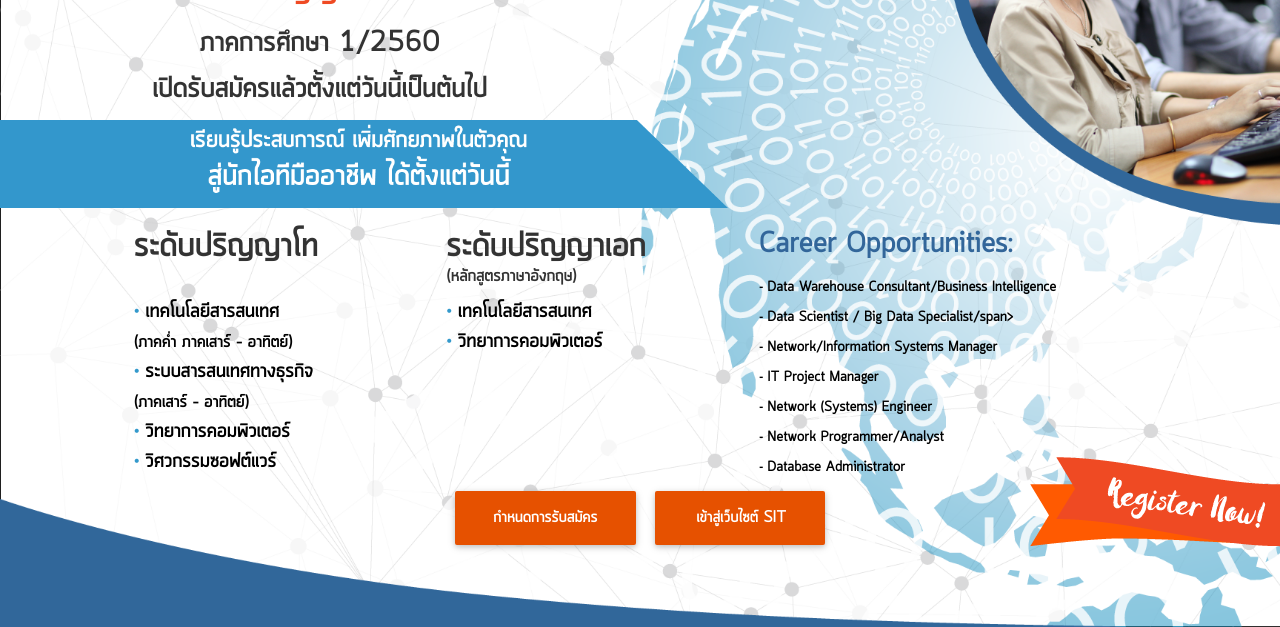
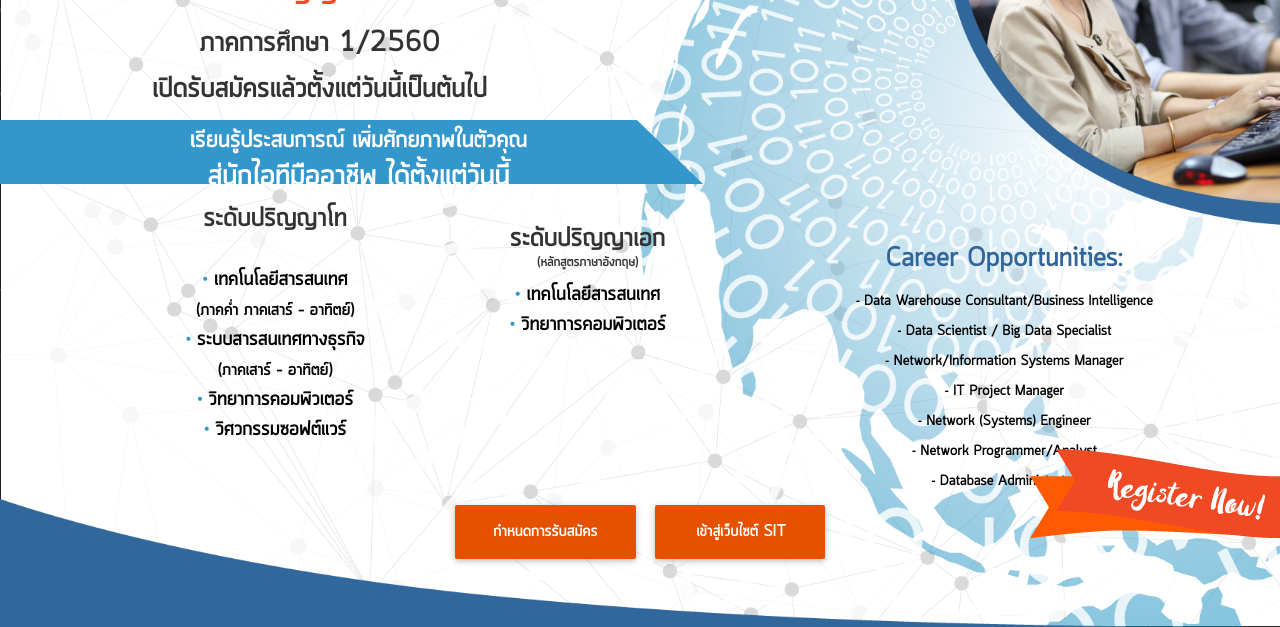
Before and after one commit to trrekiiz/landing-page-sit-master-60, a plain HTML site: page index.html in a window 1280 px wide. Shown: the part 173-800 px from the top of the page. Drawn offline with nearby package versions, Linux system fonts and the light colour scheme; some icons are missing; a web font is replaced by a local one.

Commit message:
responsive

```diff
--- a/assets/css/style.css
+++ b/assets/css/style.css
@@ -78,3 +78,89 @@ li span{
 @-moz-keyframes pulse {to {box-shadow: 0 0 0 45px rgba(232, 76, 61, 0);}}
 @-ms-keyframes pulse {to {box-shadow: 0 0 0 45px rgba(232, 76, 61, 0);}}
 @keyframes pulse {to {box-shadow: 0 0 0 45px rgba(232, 76, 61, 0);}}
+
+
+@media only screen and (min-device-width: 375px)  {
+    .bar{
+      height: 6%;
+    }
+    .content{
+      text-align: center;
+    }
+    .msc{
+      font-size: 1.5em;
+    }
+    .phd{
+      font-size: 1.5em;
+    }
+    .career{
+      font-size: 1.5em;
+    }
+    .msc h1{
+      font-size: 2em;
+    }
+    .phd h1{
+      font-size: 2em;
+    }
+    .career h1{
+      font-size: 2em;
+    }
+    .stick-bottom {
+      bottom: 1%;
+    }
+}
+@media only screen and (min-device-width : 320px) and (max-device-width : 568px) {
+  .bar{
+    height: 6%;
+  }
+  .content{
+    text-align: center;
+  }
+  .msc{
+    font-size: 1.5em;
+  }
+  .phd{
+    font-size: 1.5em;
+  }
+  .career{
+    font-size: 1.5em;
+  }
+  .msc h1{
+    font-size: 2em;
+  }
+  .phd h1{
+    font-size: 2em;
+  }
+  .career h1{
+    font-size: 2em;
+  }
+  .stick-bottom {
+    bottom: 1%;
+  }
+}
+@media only screen and (min-device-width : 768px) and (max-device-width : 1024px)  {
+  .bar {
+    height: 8%;
+  }
+  .msc h1{
+    font-size: 2em;
+  }
+  .phd h1{
+    font-size: 2em;
+  }
+  .career h1{
+    font-size: 2em;
+  }
+  .stick-bottom {
+    bottom: 1%;
+  }
+  .msc{
+    font-size: 1em;
+  }
+  .phd{
+    font-size: 1em;
+  }
+  .career{
+    font-size: 1em;
+  }
+}
--- a/index.html
+++ b/index.html
@@ -17,7 +17,7 @@
   <body>
     <div class="container-fluid">
       <div class="row">
-        <div class="col-sm-5">
+        <div class="col-md-5">
           <img src="assets/img/logo.png" width="100%"/>
         </div>
       </div>
@@ -51,11 +51,11 @@
         </div>
       </div>
       <div class="row">
-        <div class="col-xs-12">
-          <div class="col-xs-1">
+        <div class="col-md-12 content">
+          <div class="col-md-1">
 
           </div>
-          <div class="col-xs-3">
+          <div class="col-md-3 msc">
             <h1>ระดับปริญญาโท</h1>
             <br />
               <ul>
@@ -81,7 +81,8 @@
                 </li>
               </ul>
           </div>
-          <div class="col-xs-3">
+          <br>
+          <div class="col-md-3 phd">
             <h1>ระดับปริญญาเอก <br /><span style="font-size:.5em;">(หลักสูตรภาษาอังกฤษ)</span></h1>
             <ul>
               <li>
@@ -96,14 +97,15 @@
               </li>
             </ul>
           </div>
-          <div class="col-xs-5 career">
-            <h2><a href="https://www4.sit.kmutt.ac.th/files/CurriculumStructure_26Mar2016.pdf#overlay-context=msc-bis" target="_blank" style="color:#32669A;">Career Opportunities:</a></h2>
+          <br>
+          <div class="col-md-5 career">
+            <h1><a href="https://www4.sit.kmutt.ac.th/files/CurriculumStructure_26Mar2016.pdf#overlay-context=msc-bis" target="_blank" style="color:#32669A;">Career Opportunities:</a></h1>
             <ul style="list-style-type:none">
               <li>
                 <span>- Data Warehouse Consultant/Business Intelligence</span>
               </li>
               <li>
-                <span>- Data Scientist / Big Data Specialist/span>
+                <span>- Data Scientist / Big Data Specialist</span>
               </li>
               <li>
                 <span>- Network/Information Systems Manager</span>
```
